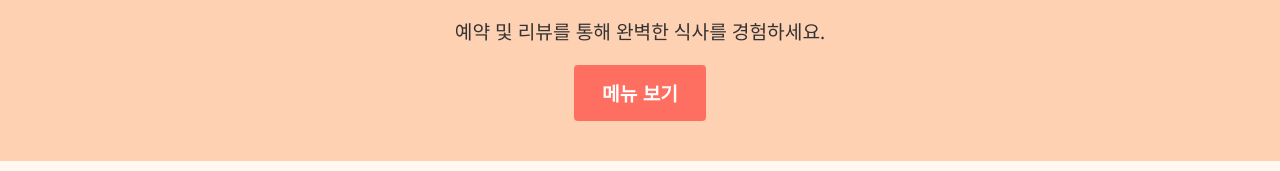
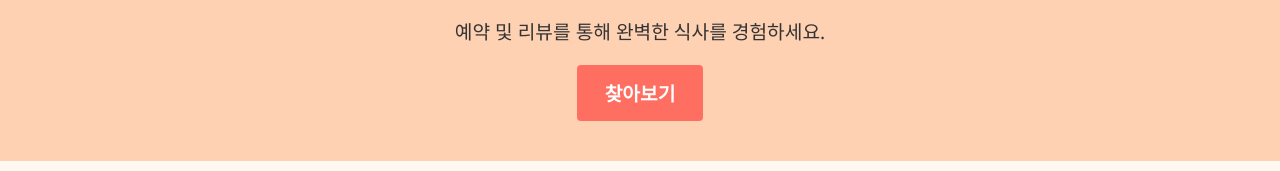
Before and after one commit to warrior-dining/warrior-dining-front, a React (Create React App) app: page / in a window 1280 px wide. Shown: the part 232-403 px from the top of the page. Built offline with nearby package versions, Linux system fonts and the light colour scheme; no server answers.

Commit message:
[#107] [프론트엔드] 메인페이지 hero section 버튼 text변경

```diff
--- a/src/containers/Main.js
+++ b/src/containers/Main.js
@@ -16,7 +16,7 @@ const HeroSection = () => {
       <section className="hero">
         <h1>한국 최고의 레스토랑을 찾아보세요</h1>
         <p>예약 및 리뷰를 통해 완벽한 식사를 경험하세요.</p>
-        <button type='button' className="cta-button" onClick={RestaurantListClick}>메뉴 보기</button>
+        <button type='button' className="cta-button" onClick={RestaurantListClick}>찾아보기</button>
       </section>
     );
 }
```
